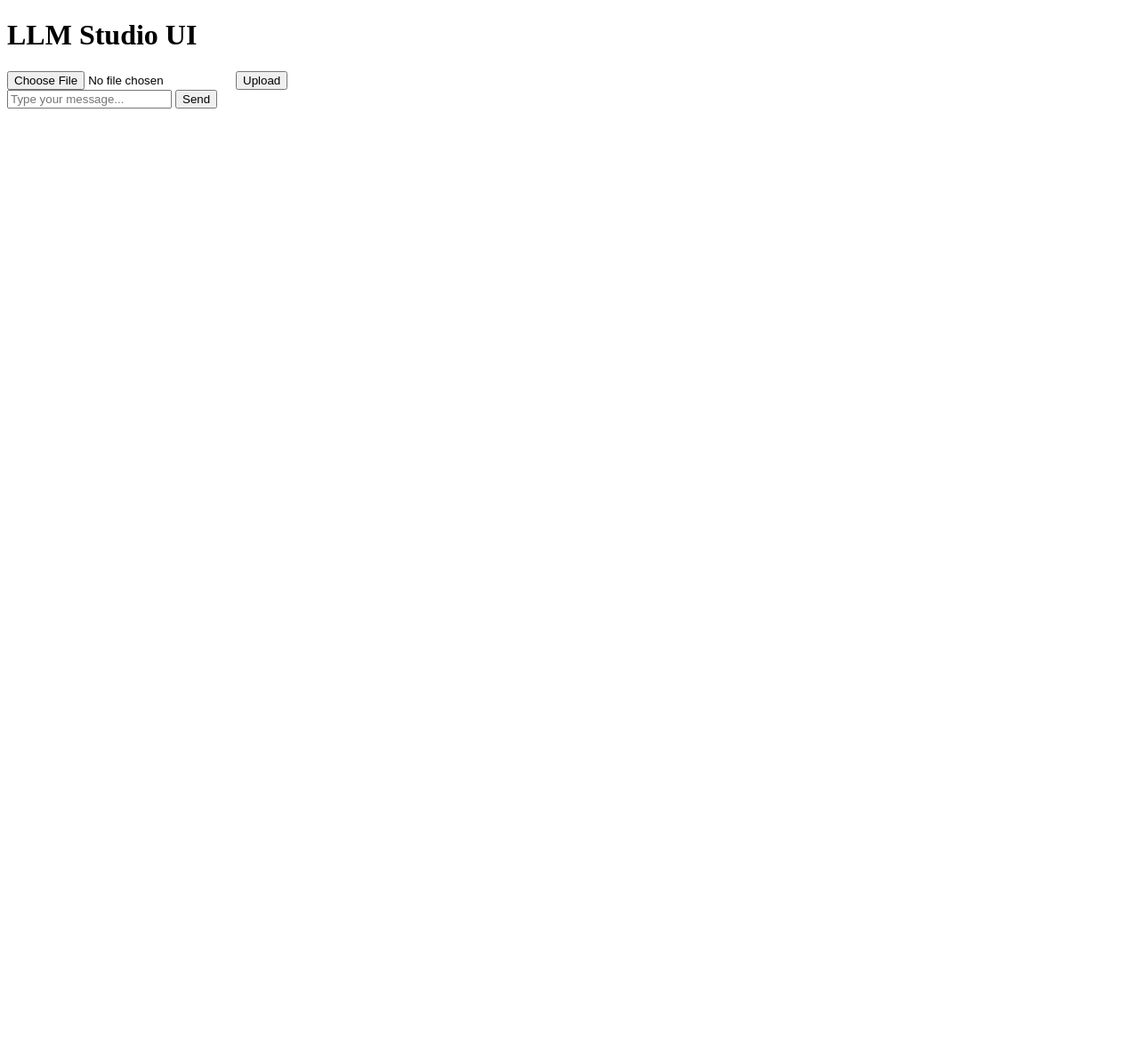
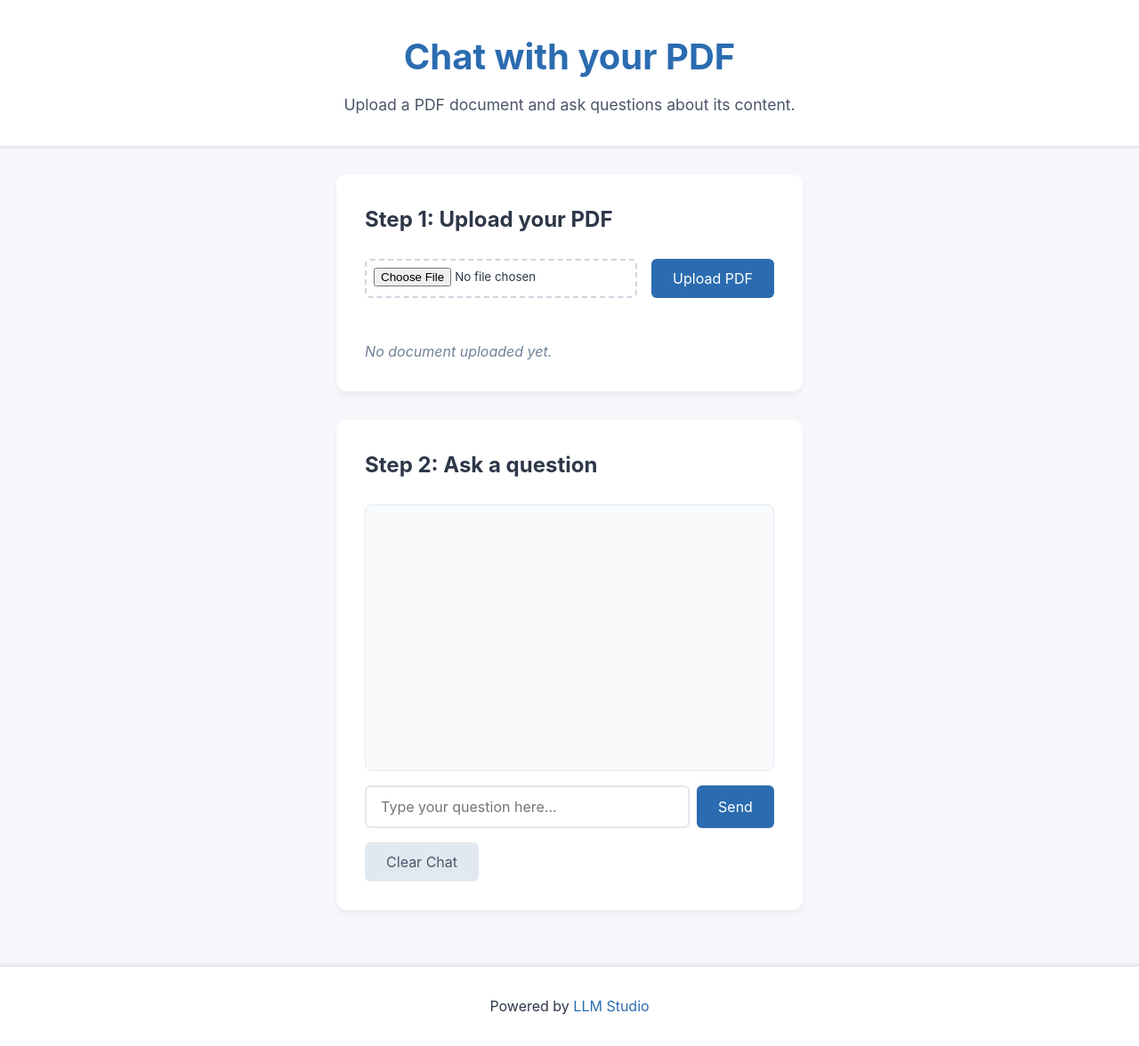
Before and after one commit to Sw3q/ChatPDF_Locally, a website: page public/index.html in a window 1280 px wide. Shown: the whole page at 89% size. Before the commit the page ends 800 px from the top, so only its background shows below. Drawn offline with Linux system fonts and the light colour scheme.

Commit message:
UI improvements: Added styles.css, enhanced file upload feedback, and improved chat message display

```diff
--- a/public/app.js
+++ b/public/app.js
@@ -2,19 +2,59 @@ const uploadForm = document.getElementById('uploadForm');
 const userInput = document.getElementById('userInput');
 const sendButton = document.getElementById('sendButton');
 const messages = document.getElementById('messages');
+const uploadMessage = document.querySelector('.upload-message');
+const uploadedFiles = document.querySelector('.uploaded-files');
 
 uploadForm.addEventListener('submit', async (e) => {
   e.preventDefault();
   const formData = new FormData(uploadForm);
+  const file = formData.get('document');
+
+  if (!file || file.size === 0) {
+    uploadMessage.textContent = 'Please select a file first.';
+    return;
+  }
+
+  try {
     const response = await fetch('/upload', { method: 'POST', body: formData });
     const result = await response.json();
-  console.log('Document uploaded:', result);
+
+    if (response.ok) {
+      uploadMessage.textContent = 'Document uploaded successfully!';
+      uploadMessage.style.color = '#48bb78'; // Success green color
+
+      // Show the uploaded file name
+      uploadedFiles.innerHTML = `
+        <div style="display: flex; align-items: center; gap: 0.5rem;">
+          <svg width="16" height="16" viewBox="0 0 16 16" fill="none" xmlns="http://www.w3.org/2000/svg">
+            <path d="M14 4.5V14C14 14.5523 13.5523 15 13 15H3C2.44772 15 2 14.5523 2 14V2C2 1.44772 2.44772 1 3 1H10.5L14 4.5Z" stroke="#4A5568" stroke-width="2"/>
+          </svg>
+          <span>${file.name}</span>
+        </div>
+      `;
+    } else {
+      throw new Error('Upload failed');
+    }
+  } catch (error) {
+    console.error('Error uploading document:', error);
+    uploadMessage.textContent = 'Failed to upload document. Please try again.';
+    uploadMessage.style.color = '#e53e3e'; // Error red color
+  }
 });
 
 sendButton.addEventListener('click', async () => {
   const message = userInput.value;
+  if (!message.trim()) return;
+
   userInput.value = '';
 
+  // Add user message with proper styling
+  const userMessageDiv = document.createElement('div');
+  userMessageDiv.className = 'message user-message';
+  userMessageDiv.textContent = message;
+  messages.appendChild(userMessageDiv);
+
+  try {
     const response = await fetch('/chat', {
       method: 'POST',
       headers: { 'Content-Type': 'application/json' },
@@ -22,6 +62,20 @@ sendButton.addEventListener('click', async () => {
     });
 
     const result = await response.json();
-  messages.innerHTML += `<p><strong>You:</strong> ${message}</p>`;
-  messages.innerHTML += `<p><strong>Assistant:</strong> ${result.response}</p>`;
+
+    // Add assistant message with proper styling
+    const assistantMessageDiv = document.createElement('div');
+    assistantMessageDiv.className = 'message assistant-message';
+    assistantMessageDiv.innerHTML = result.response;
+    messages.appendChild(assistantMessageDiv);
+
+    // Scroll to the bottom of the messages
+    messages.scrollTop = messages.scrollHeight;
+  } catch (error) {
+    console.error('Error sending message:', error);
+    const errorDiv = document.createElement('div');
+    errorDiv.className = 'message assistant-message';
+    errorDiv.textContent = 'Sorry, there was an error processing your message. Please try again.';
+    messages.appendChild(errorDiv);
+  }
 });
--- a/public/index.html
+++ b/public/index.html
@@ -1,21 +1,44 @@
 <!DOCTYPE html>
 <html>
 <head>
-  <title>LLM Studio UI</title>
+  <title>Chat with your PDF</title>
+  <link rel="stylesheet" href="styles.css">
 </head>
 <body>
-  <h1>LLM Studio UI</h1>
+  <header>
+    <h1>Chat with your PDF</h1>
+    <p>Upload a PDF document and ask questions about its content.</p>
+  </header>
 
+  <main>
+    <section class="upload-section">
+      <h2>Step 1: Upload your PDF</h2>
       <form id="uploadForm">
-    <input type="file" name="document" />
-    <button type="submit">Upload</button>
+        <div class="upload-controls">
+          <input type="file" name="document" accept=".pdf" />
+          <button type="submit">Upload PDF</button>
+        </div>
+        <div class="uploaded-files"></div>
       </form>
+      <p class="upload-message">No document uploaded yet.</p>
+    </section>
 
+    <section class="chat-section">
+      <h2>Step 2: Ask a question</h2>
       <div id="chatInterface">
         <div id="messages"></div>
-    <input type="text" id="userInput" placeholder="Type your message..." />
+        <div class="input-container">
+          <input type="text" id="userInput" placeholder="Type your question here..." />
           <button id="sendButton">Send</button>
         </div>
+      </div>
+      <button id="clearChat">Clear Chat</button>
+    </section>
+  </main>
+
+  <footer>
+    <p>Powered by <a href="https://www.llmstudio.com/" target="_blank">LLM Studio</a></p>
+  </footer>
 
   <script src="app.js"></script>
 </body>
--- /dev/null
+++ b/public/styles.css
@@ -0,0 +1,229 @@
+/* Reset and base styles */
+* {
+  margin: 0;
+  padding: 0;
+  box-sizing: border-box;
+  font-family: -apple-system, BlinkMacSystemFont, 'Segoe UI', Roboto, Oxygen, Ubuntu, Cantarell, sans-serif;
+}
+
+body {
+  background-color: #f5f7fb;
+  color: #2d3748;
+  line-height: 1.6;
+  min-height: 100vh;
+  display: flex;
+  flex-direction: column;
+}
+
+/* Header styles */
+header {
+  background-color: #ffffff;
+  padding: 2rem;
+  text-align: center;
+  box-shadow: 0 2px 4px rgba(0, 0, 0, 0.1);
+}
+
+h1 {
+  color: #2b6cb0;
+  font-size: 2.5rem;
+  margin-bottom: 0.5rem;
+}
+
+header p {
+  color: #4a5568;
+  font-size: 1.1rem;
+}
+
+/* Main content styles */
+main {
+  max-width: 800px;
+  margin: 2rem auto;
+  padding: 0 1rem;
+  flex-grow: 1;
+}
+
+section {
+  background: white;
+  border-radius: 12px;
+  padding: 2rem;
+  margin-bottom: 2rem;
+  box-shadow: 0 4px 6px rgba(0, 0, 0, 0.05);
+}
+
+h2 {
+  color: #2d3748;
+  font-size: 1.5rem;
+  margin-bottom: 1.5rem;
+  display: flex;
+  align-items: center;
+  gap: 0.5rem;
+}
+
+/* Upload section styles */
+.upload-controls {
+  display: flex;
+  gap: 1rem;
+  margin-bottom: 1rem;
+}
+
+input[type="file"] {
+  flex-grow: 1;
+  padding: 0.5rem;
+  border: 2px dashed #cbd5e0;
+  border-radius: 6px;
+  cursor: pointer;
+}
+
+input[type="file"]:hover {
+  border-color: #2b6cb0;
+}
+
+.upload-message {
+  color: #718096;
+  font-style: italic;
+}
+
+.uploaded-files {
+  margin-top: 1rem;
+  padding: 0.5rem;
+  min-height: 2rem;
+}
+
+/* Chat section styles */
+#messages {
+  min-height: 300px;
+  max-height: 500px;
+  overflow-y: auto;
+  margin-bottom: 1rem;
+  padding: 1rem;
+  border: 1px solid #e2e8f0;
+  border-radius: 8px;
+  background: #f8fafc;
+}
+
+.input-container {
+  display: flex;
+  gap: 0.5rem;
+  margin-bottom: 1rem;
+}
+
+#userInput {
+  flex-grow: 1;
+  padding: 0.75rem 1rem;
+  border: 2px solid #e2e8f0;
+  border-radius: 6px;
+  font-size: 1rem;
+  transition: border-color 0.2s;
+}
+
+#userInput:focus {
+  outline: none;
+  border-color: #2b6cb0;
+}
+
+/* Button styles */
+button {
+  background-color: #2b6cb0;
+  color: white;
+  padding: 0.75rem 1.5rem;
+  border: none;
+  border-radius: 6px;
+  font-size: 1rem;
+  cursor: pointer;
+  transition: background-color 0.2s;
+}
+
+button:hover {
+  background-color: #2c5282;
+}
+
+#clearChat {
+  background-color: #e2e8f0;
+  color: #4a5568;
+}
+
+#clearChat:hover {
+  background-color: #cbd5e0;
+}
+
+/* Footer styles */
+footer {
+  text-align: center;
+  padding: 2rem;
+  background-color: #ffffff;
+  box-shadow: 0 -2px 4px rgba(0, 0, 0, 0.1);
+}
+
+footer a {
+  color: #2b6cb0;
+  text-decoration: none;
+}
+
+footer a:hover {
+  text-decoration: underline;
+}
+
+/* Message styles */
+.message {
+  margin-bottom: 1rem;
+  padding: 1rem;
+  border-radius: 8px;
+  max-width: 85%;
+}
+
+.user-message {
+  background-color: #2b6cb0;
+  color: white;
+  margin-left: auto;
+}
+
+.assistant-message {
+  background-color: #e2e8f0;
+  color: #2d3748;
+  margin-right: auto;
+}
+
+/* Responsive design */
+@media (max-width: 600px) {
+  header {
+    padding: 1rem;
+  }
+
+  h1 {
+    font-size: 2rem;
+  }
+
+  section {
+    padding: 1rem;
+  }
+
+  .upload-controls {
+    flex-direction: column;
+  }
+
+  button {
+    width: 100%;
+  }
+}
+
+/* Loading state */
+.loading {
+  opacity: 0.7;
+  pointer-events: none;
+}
+
+/* Animation for new messages */
+@keyframes slideIn {
+  from {
+    opacity: 0;
+    transform: translateY(10px);
+  }
+  to {
+    opacity: 1;
+    transform: translateY(0);
+  }
+}
+
+.message {
+  animation: slideIn 0.3s ease-out;
+}
```
Lines whose indentation alone changed are shown as unchanged.
